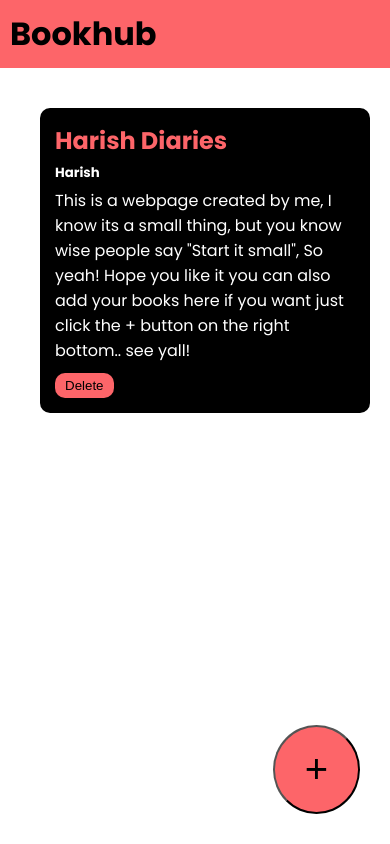
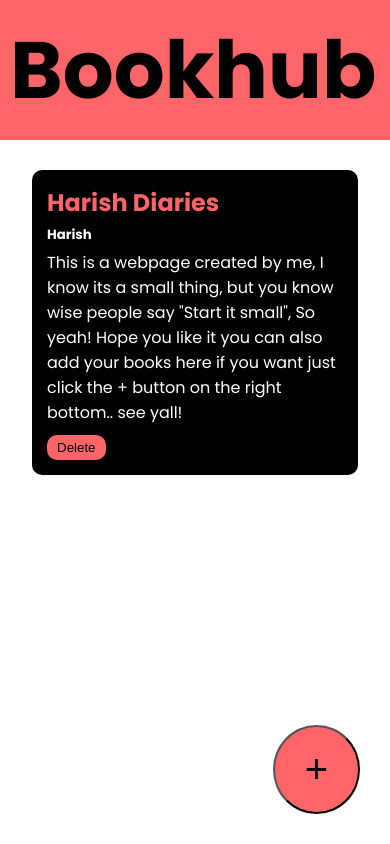
Before and after one commit to Harish-clever/Bookhub, a plain HTML site: page index.html in a window 390 px wide. Drawn offline with Linux system fonts and the light colour scheme.

Commit message:
new changes are added

```diff
--- a/style.css
+++ b/style.css
@@ -122,3 +122,18 @@ body {
 .popupbox textarea:focus {
   outline: none;
 }
+@media screen and (max-width: 600px) {
+  .book-container{
+    width: 80%;
+    margin: 20px auto;
+    display:block;
+  }
+  .popupbox{
+    width: 80%;
+    left: 5%;
+    padding: 20px;
+  }
+  .navbar{
+    font-size: 40px;
+  }
+}
```
